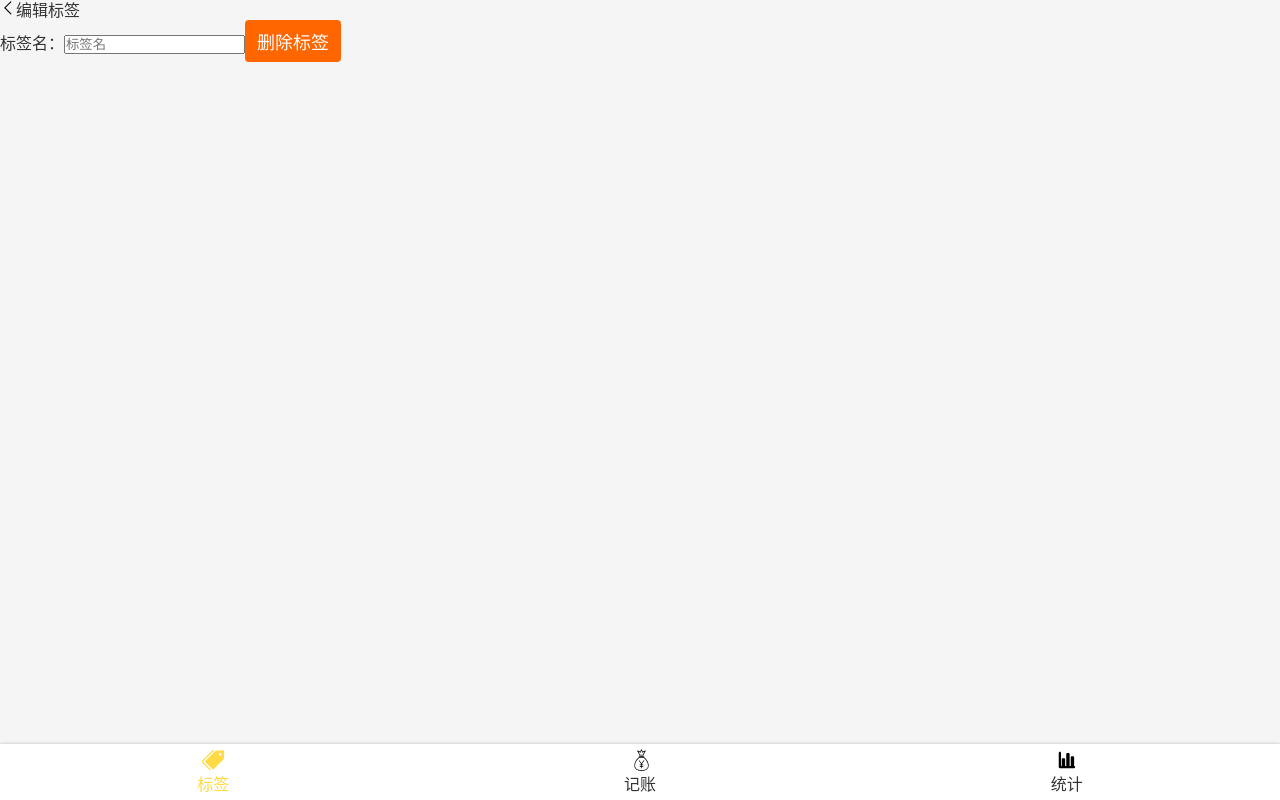
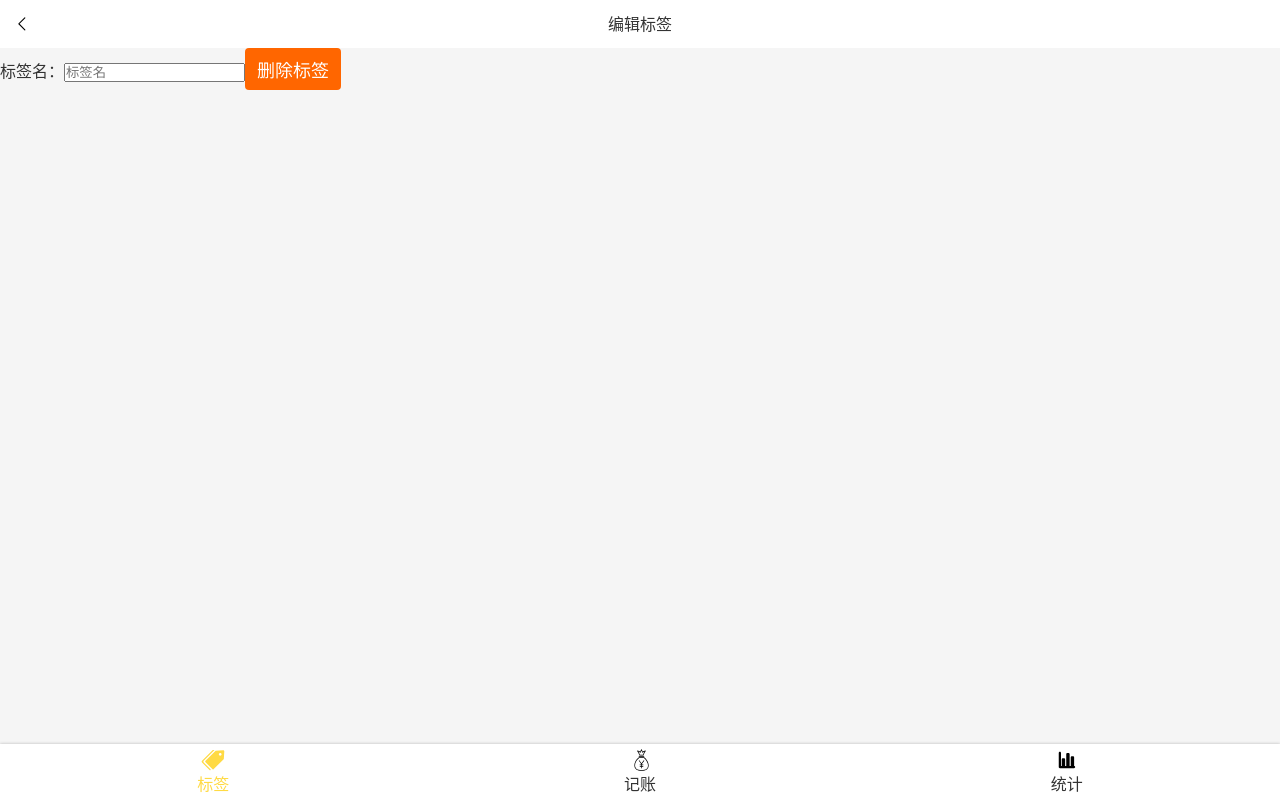
Before and after one commit to alertguo/mango-react-echarts, a React app: page /#/label/1 in a window 1280 px wide. Built offline with nearby package versions, Linux system fonts and the light colour scheme.

Commit message:
编辑头使用 flex 布局，添加了一个空的 Icon

```diff
--- a/src/components/Icon.tsx
+++ b/src/components/Icon.tsx
@@ -8,12 +8,12 @@ try {
 }
 
 type Props = {
-  name: string
+  name?: string
 }
 const Icon = (props: Props) => {
   return (
     <svg className="icon">
-      <use xlinkHref={'#' + props.name}/>
+      {props.name && <use xlinkHref={'#' + props.name}/>}
     </svg>
   );
 };
--- a/src/views/EditLabel.tsx
+++ b/src/views/EditLabel.tsx
@@ -4,20 +4,30 @@ import {useTags} from 'useTags';
 import Layout from 'components/Layout';
 import Icon from '../components/Icon';
 import {Button} from '../components/Button';
+import styled from 'styled-components';
 
 type Params = {
   id: string
 }
+const Topbar = styled.header`
+  display: flex;
+  justify-content: space-between;
+  align-items: center;
+  line-height: 20px;
+  padding: 14px;
+  background: white;
+`
 const EditLabel: React.FC = () => {
   const {findTag} = useTags();
   let {id} = useParams<Params>();
   const tag = findTag(parseInt(id));
   return (
     <Layout>
-      <header>
+      <Topbar>
         <Icon name="left"/>
         <span>编辑标签</span>
-      </header>
+        <Icon/>
+      </Topbar>
       <div>
         <label>
           <span>标签名：</span>
```
